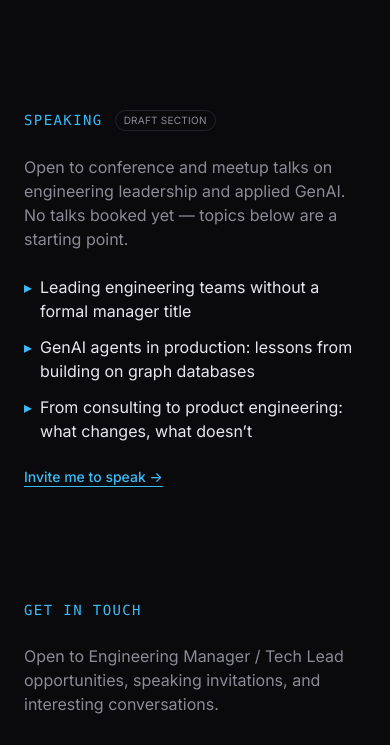
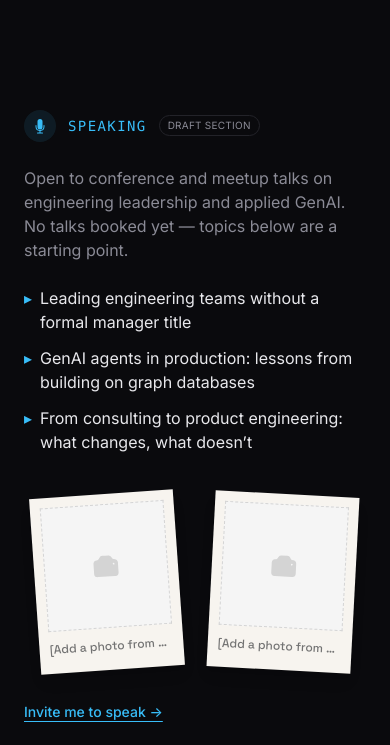
Before and after one commit to rodrigolousada/rodrigolousada.github.io, an Astro site: page / in a window 390 px wide. Shown: the part 2639-3384 px from the top of the page. Built offline with nearby package versions, Linux system fonts and the light colour scheme; Astro itself is replaced by a stand-in of ours.

Commit message:
Add speaker icon and polaroid photo placeholders to Speaking section
- New microphone icon (accent-colored circle badge) next to the
  SPEAKING heading, for a visual anchor at a glance.
- New tilted "polaroid" photo placeholders (site.json's new
  speaking.talks array: photo/caption/placeholder/rotate per item) so
  Rodrigo can drop in real photos from past talks later without
  touching component code. Placeholders use a dashed border + camera
  icon + "[Add a photo from a past talk]" caption, matching the
  bracket-placeholder convention already used elsewhere (sideProjects'
  "[Example] ..." entries).
- Added microphone/camera icon path data to data/icons.ts, following
  the existing icons.ts pattern (used by Contact.astro).

Verified via a hand-rolled rasterized mockup (qlmanage) since no
headless browser is available — icon renders cleanly, the two
polaroids tilt at -4deg/+3deg for a natural casual-collage look
without looking broken/misaligned.

```diff
--- a/src/components/Speaking.astro
+++ b/src/components/Speaking.astro
@@ -1,10 +1,16 @@
 ---
 import site from '../data/site.json';
+import { icons } from '../data/icons';
 const { speaking } = site;
 ---
 
 <section id="speaking" class="mx-auto max-w-3xl px-6 py-14">
   <div class="mb-6 flex items-center gap-3">
+    <span class="flex h-8 w-8 shrink-0 items-center justify-center rounded-full bg-[var(--color-accent)]/10 text-[var(--color-accent)]">
+      <svg viewBox="0 0 24 24" class="h-4 w-4 fill-current">
+        <path d={icons.microphone} />
+      </svg>
+    </span>
     <h2 class="font-mono text-sm tracking-widest text-[var(--color-accent)]">SPEAKING</h2>
     <span class="rounded-full border border-[var(--color-border)] px-2 py-0.5 text-[10px] uppercase tracking-wide text-[var(--color-muted)]">
       Draft section
@@ -24,6 +30,32 @@ const { speaking } = site;
     }
   </ul>
 
+  {speaking.talks && speaking.talks.length > 0 && (
+    <div class="mt-10 flex flex-wrap justify-center gap-x-8 gap-y-10 pb-2 sm:justify-start">
+      {
+        speaking.talks.map((talk) => (
+          <figure
+            class="w-36 shrink-0 bg-[#f7f4ef] p-2.5 pb-4 shadow-lg sm:w-40"
+            style={`transform: rotate(${talk.rotate ?? 0}deg);`}
+          >
+            {talk.photo ? (
+              <img src={talk.photo} alt={talk.caption} class="aspect-square w-full object-cover" />
+            ) : (
+              <div class="flex aspect-square w-full items-center justify-center border border-dashed border-neutral-300 bg-neutral-100">
+                <svg viewBox="0 0 24 24" class="h-7 w-7 fill-current text-neutral-300">
+                  <path d={icons.camera} />
+                </svg>
+              </div>
+            )}
+            <figcaption class="mt-2.5 truncate text-center font-display text-xs text-neutral-500">
+              {talk.caption}
+            </figcaption>
+          </figure>
+        ))
+      }
+    </div>
+  )}
+
   <a
     href="#contact"
     class="mt-6 inline-block text-sm font-medium text-[var(--color-accent)] underline underline-offset-4"
--- a/src/data/icons.ts
+++ b/src/data/icons.ts
@@ -6,4 +6,8 @@ export const icons: Record<string, string> = {
     'M19 3a2 2 0 012 2v14a2 2 0 01-2 2H5a2 2 0 01-2-2V5a2 2 0 012-2h14zM8.34 18v-8.4H5.67V18h2.67zm-1.34-9.6a1.5 1.5 0 100-3 1.5 1.5 0 000 3zM18.34 18v-4.6c0-2.46-1.31-3.6-3.06-3.6-1.41 0-2.04.78-2.39 1.32V9.6H10.2c.04.78 0 8.4 0 8.4h2.69v-4.7c0-.25.02-.5.1-.68.2-.5.66-1.03 1.44-1.03 1.02 0 1.43.78 1.43 1.92V18h2.68z',
   github:
     'M12 2C6.48 2 2 6.58 2 12.25c0 4.53 2.87 8.37 6.84 9.73.5.1.68-.22.68-.5 0-.24-.01-.87-.01-1.71-2.78.62-3.37-1.37-3.37-1.37-.45-1.18-1.11-1.5-1.11-1.5-.9-.63.07-.62.07-.62 1 .07 1.53 1.06 1.53 1.06.89 1.57 2.34 1.12 2.91.86.09-.66.35-1.12.63-1.38-2.22-.26-4.56-1.14-4.56-5.07 0-1.12.39-2.03 1.03-2.75-.1-.26-.45-1.31.1-2.73 0 0 .84-.28 2.75 1.05a9.3 9.3 0 015 0c1.9-1.33 2.74-1.05 2.74-1.05.56 1.42.21 2.47.1 2.73.65.72 1.03 1.63 1.03 2.75 0 3.94-2.34 4.8-4.57 5.06.36.32.68.94.68 1.9 0 1.37-.01 2.47-.01 2.81 0 .27.18.6.69.5A10.26 10.26 0 0022 12.25C22 6.58 17.52 2 12 2z',
+  microphone:
+    'M12 1.5a3.75 3.75 0 00-3.75 3.75v8.25a3.75 3.75 0 107.5 0V5.25A3.75 3.75 0 0012 1.5zM6 10.5a.75.75 0 01.75.75v1.5a5.25 5.25 0 1010.5 0v-1.5a.75.75 0 011.5 0v1.5a6.751 6.751 0 01-6 6.709v2.291h3a.75.75 0 010 1.5h-7.5a.75.75 0 010-1.5h3v-2.291a6.751 6.751 0 01-6-6.709v-1.5A.75.75 0 016 10.5z',
+  camera:
+    'M12 9a3.75 3.75 0 100 7.5A3.75 3.75 0 0012 9zM9.344 3.071a49.52 49.52 0 015.312 0c.967.052 1.83.585 2.332 1.39l.821 1.317c.24.383.645.643 1.11.71.386.054.77.113 1.152.177 1.432.239 2.429 1.493 2.429 2.909V18a3 3 0 01-3 3h-15a3 3 0 01-3-3V9.574c0-1.416.997-2.67 2.429-2.909.382-.064.766-.123 1.151-.178a1.56 1.56 0 001.11-.71l.822-1.315a2.942 2.942 0 012.332-1.39zM6.75 12.75a5.25 5.25 0 1110.5 0 5.25 5.25 0 01-10.5 0zm12-1.5a.75.75 0 100-1.5.75.75 0 000 1.5z',
 };
--- a/src/data/site.json
+++ b/src/data/site.json
@@ -242,6 +242,10 @@
       "Leading engineering teams without a formal manager title",
       "GenAI agents in production: lessons from building on graph databases",
       "From consulting to product engineering: what changes, what doesn’t"
+    ],
+    "talks": [
+      { "photo": null, "caption": "[Add a photo from a past talk]", "placeholder": true, "rotate": -4 },
+      { "photo": null, "caption": "[Add a photo from a past talk]", "placeholder": true, "rotate": 3 }
     ]
   },
 
```
